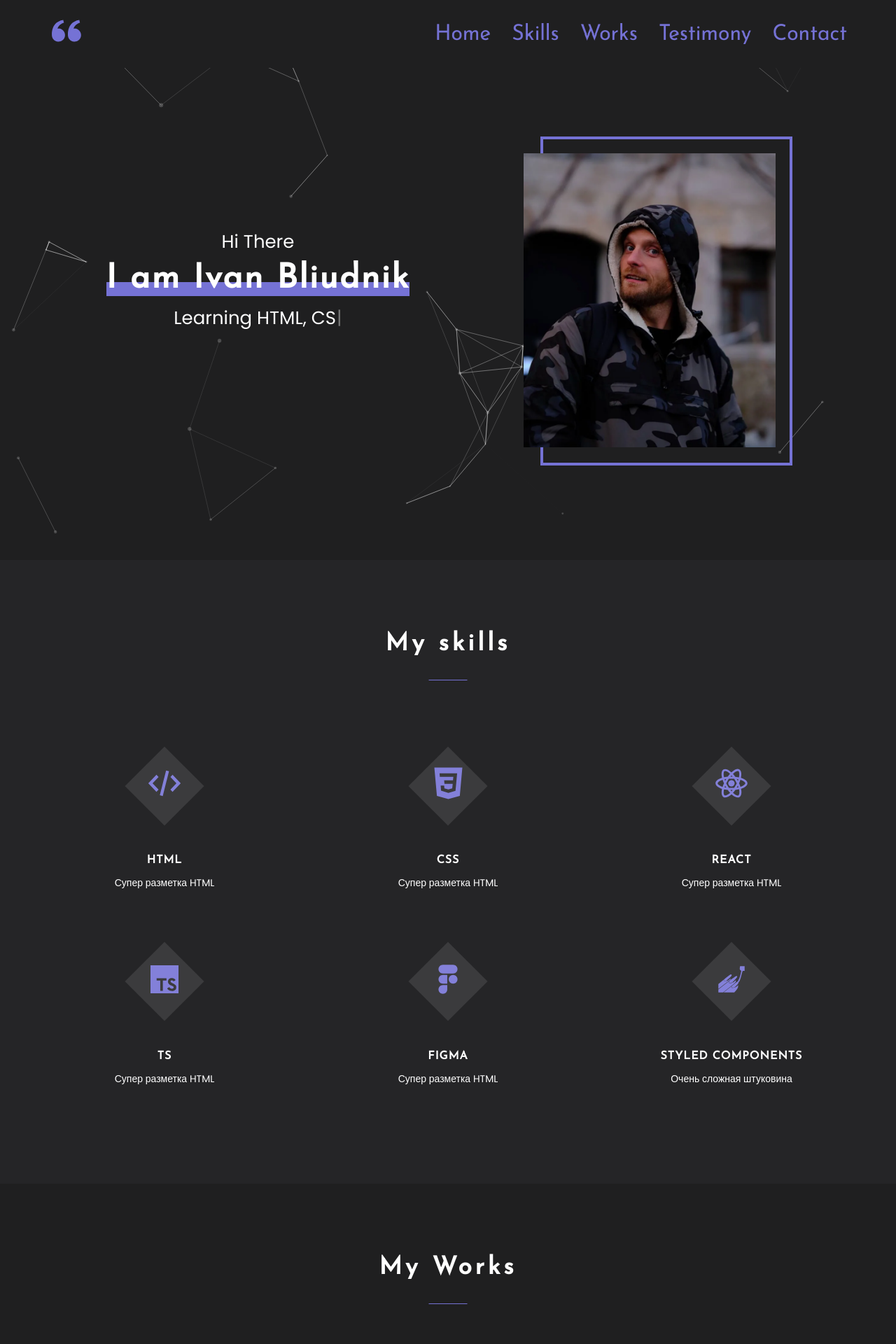
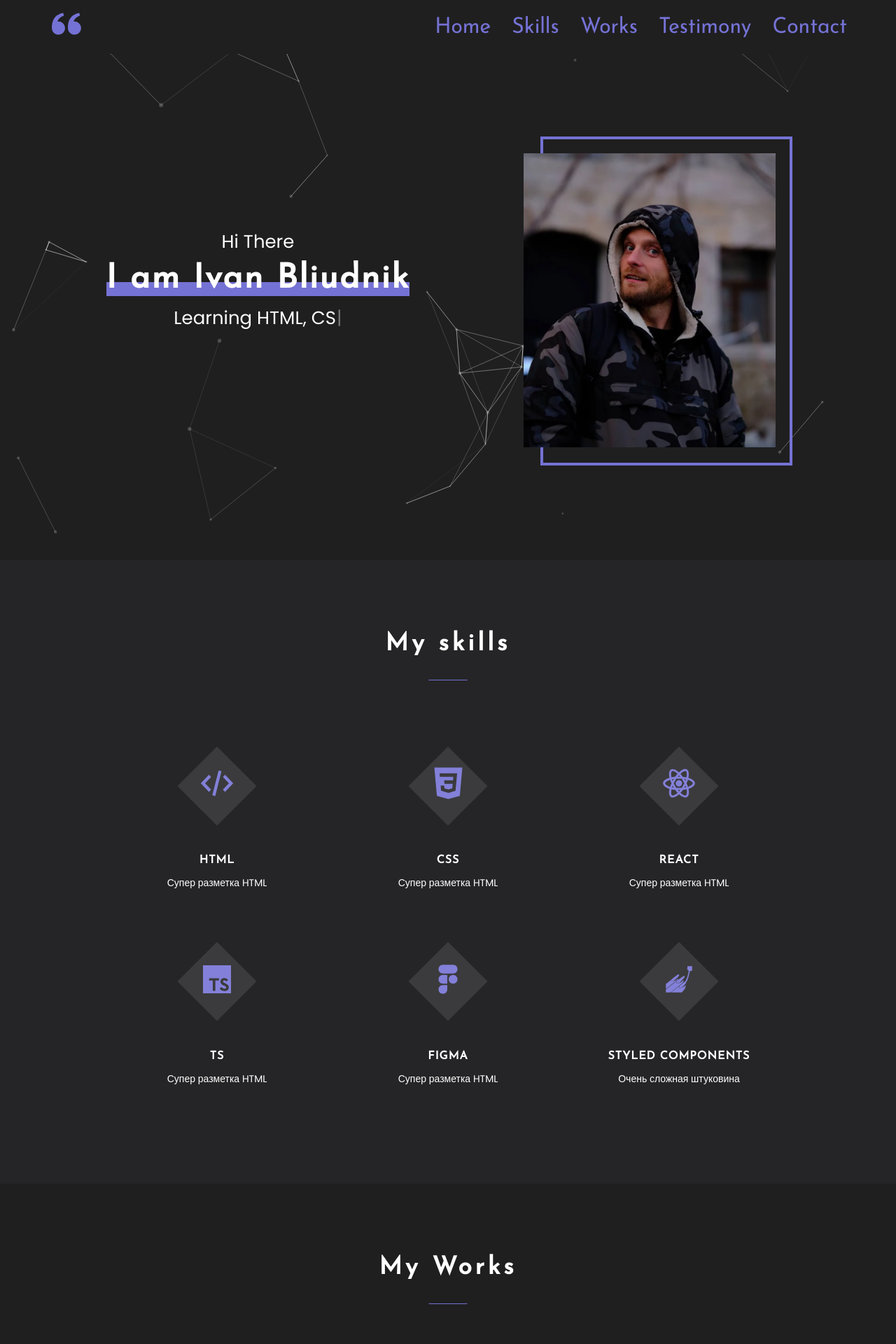
Before and after one commit to IvanBliudnik/Portfolio, a React app: page / in a window 1280 px wide. Shown: the top 1920 px of the page at 70% size. Built offline with nearby package versions, Linux system fonts and the light colour scheme.

Commit message:
Commit 16.04.2024 21:42

```diff
--- a/src/components/slider/SliderStyles.tsx
+++ b/src/components/slider/SliderStyles.tsx
@@ -8,7 +8,6 @@ const Slider = styled.div`
     display: flex;
     flex-direction: column;
     align-items: center;
-    //border: 1px solid red;
 `
 const Slide = styled.div`
     text-align: center;
--- a/src/layout/header/Header.tsx
+++ b/src/layout/header/Header.tsx
@@ -20,7 +20,7 @@ export const Header: React.FC = () => {
         return () => window.removeEventListener("resize", handleWindowResize);
     }, []);
     return (
-        <S.Header>
+        <S.Header >
             <Container>
                 <FlexContainer justify={"space-between"} align={"center"}>
                     <Logo/>
--- a/src/layout/header/Header_Styles.ts
+++ b/src/layout/header/Header_Styles.ts
@@ -3,7 +3,7 @@ import {Theme} from "../../styles/Theme";
 
 
 const Header = styled.header`
-  padding: 20px 0;
+  padding: 10px 0;
   background-color: ${Theme.colors.primaryBg};
   position: fixed;
   top: 0;
--- a/src/layout/sections/main/Main.tsx
+++ b/src/layout/sections/main/Main.tsx
@@ -8,7 +8,7 @@ import Tilt from "react-parallax-tilt";
 
 export const Main:React.FC = () => {
     return (
-        <S.Main>
+        <S.Main id={"home"}>
             <Container>
                 <FlexContainer align={"center"} justify={"space-around"} wrap={"wrap"}>
                     <div>
--- a/src/layout/sections/skills/Skills.tsx
+++ b/src/layout/sections/skills/Skills.tsx
@@ -43,7 +43,7 @@ export const Skills = () => {
         <S.SkillsSection id={"skills"}>
             <Container>
                 <SectionTitle>My skills</SectionTitle>
-                <FlexContainer wrap={"wrap"} justify={"space-between"}>
+                <FlexContainer wrap={"wrap"} justify={"center"}>
                     <Fade cascade={true} damping={0.2}>
                         {skillData.map((s, index) => {
                             return <Skill iconId={s.iconId} key={index} title={s.title} description={s.description}/>
--- a/src/layout/sections/skills/skill/Skill.tsx
+++ b/src/layout/sections/skills/skill/Skill.tsx
@@ -2,7 +2,6 @@ import React from 'react';
 import {Icon} from "../../../../components/icon/Icon";
 import {FlexContainer} from "../../../../components/FlexContainer";
 import {S} from "./SkillStyles"
-import { Fade } from "react-awesome-reveal";
 
 
 type SkillPropsType = {
--- a/src/layout/sections/works/Works.tsx
+++ b/src/layout/sections/works/Works.tsx
@@ -100,7 +100,7 @@ export const Works = () => {
                 <TabMenu tabsItems={tabsItems}
                          changeFilterStatus={changeFilterStatus}
                          currentFilterStatus={currentFilterStatus}/>
-                <FlexContainer justify={"space-between"} align={"flex-start"} wrap={"wrap"}>
+                <FlexContainer justify={"center"} align={"flex-start"} wrap={"wrap"}>
 
                     <AnimatePresence>
                         {filteredWorks.map((w, index) => {
```
Also changed, not shown: src/components/Link.ts (+3 -4 lines), src/assets/images/icons-sprite.svg.
